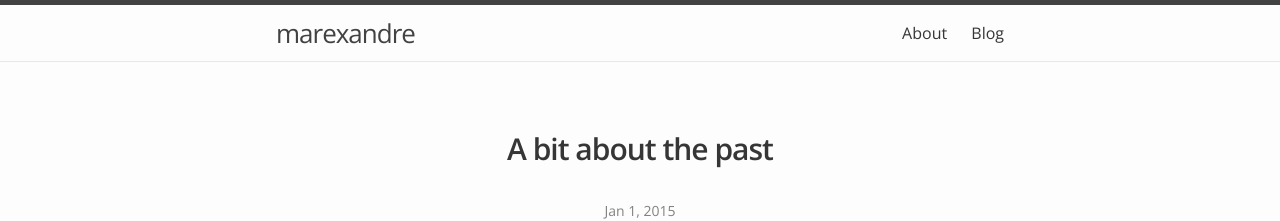
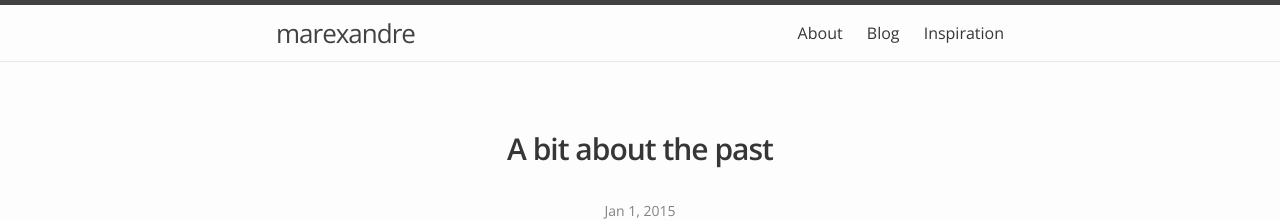
Before and after one commit to marexandre/marexandre.github.io, a Jekyll site: the page built from index.html, in a window 1280 px wide and 900 px high. Shown: the top 221 px of the window. Built offline with Jekyll 4.4.1, drawn with Linux system fonts in a browser that asks for light colours.

Commit message:
add inspiration link

```diff
--- a/_includes/header.html
+++ b/_includes/header.html
@@ -19,6 +19,7 @@
           <a class="page-link" href="{{ page.url | prepend: site.baseurl }}">{{ page.title }}</a>
           {% endif %}
         {% endfor %}
+          <a class="page-link" href="http://marex.tumblr.com/" target="_black">Inspiration</a>
       </div>
     </nav>
 
```
